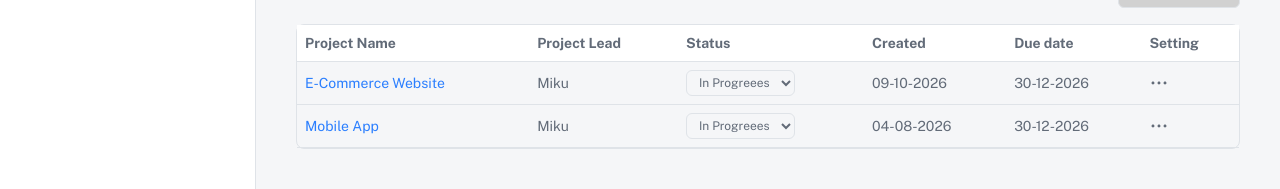
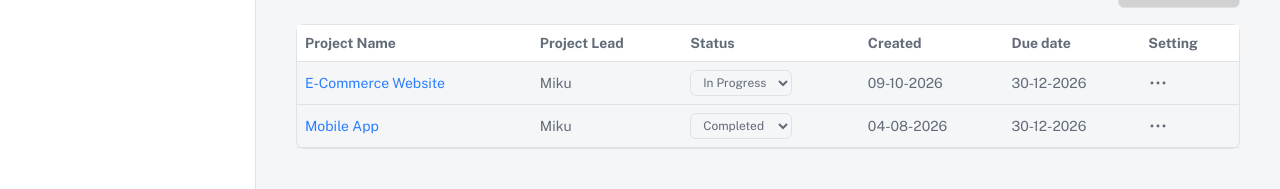
Before and after one commit to Chiku23/taskpad-ui, a React (Vite) app: page /organization/1/project in a window 1280 px wide. Shown: the part 243-432 px from the top of the page. Built offline with nearby package versions, Linux system fonts and the light colour scheme.

Commit message:
fixed typos, improved modal forms and some minor changes

```diff
--- a/src/components/layouts/Sidebar.tsx
+++ b/src/components/layouts/Sidebar.tsx
@@ -10,6 +10,7 @@ import { FaAngleDown } from "react-icons/fa6";
 import { useState } from "react";
 import { HiOutlineOfficeBuilding } from "react-icons/hi";
 import { MdOutlineFolderOpen } from "react-icons/md";
+import {PROJECTS} from "../../seed/project.ts";
 
 
 interface SidebarProps {
@@ -49,12 +50,6 @@ const NAV_ITEMS = [
 const ORGANIZATIONS = [
   { id: "1", name: "Zeta Corporation" },
   { id: "2", name: "Stark Pvt. ltd." },
-];
-
-const PROJECTS = [
-  { id: "1", name: "E-Commerce Website", organizationId: "1" },
-  { id: "2", name: "Mobile App", organizationId: "1" },
-  { id: "3", name: "AI Chatbot", organizationId: "2" },
 ];
 
 export const Sidebar = ({ isOpen }: SidebarProps) => {
@@ -149,7 +144,6 @@ export const Sidebar = ({ isOpen }: SidebarProps) => {
                         <div className={`flex items-center justify-between rounded-md p-1.5 ${
                           isOrgActive ? "bg-app-item-active/50 text-text-main" : "hover:bg-app-item-hover"
                         }`}>
-                          <Link to={`/organization/${org.id}`} className="flex items-center gap-2 flex-1 min-w-0">
                             <button
                               type="button"
                               onClick={(e) => toggleSubDropdown(e, org.id)}
@@ -157,6 +151,7 @@ export const Sidebar = ({ isOpen }: SidebarProps) => {
                             >
                               <FaAngleDown className={`size-3 ${isSubOpen ? "rotate-0" : "-rotate-90"}`} />
                             </button>
+                          <Link to={`/organization/${org.id}`} className="flex items-center gap-2 flex-1 min-w-0">
                             <HiOutlineOfficeBuilding className="size-4 text-text-ghost shrink-0" />
                             <span className="truncate text-xs">{org.name}</span>
                           </Link>
--- a/src/features/dashboard/components/CreateTaskModal.tsx
+++ b/src/features/dashboard/components/CreateTaskModal.tsx
@@ -1,9 +1,13 @@
+import React from "react";
 import { PROJECTS } from "../../../seed/project.ts";
+
 interface CreateProjectModalProps {
   onSuccess: () => void;
 }
+
 export const CreateTaskModal = ({ onSuccess }: CreateProjectModalProps) => {
-  const handleSubmit = () => {
+  const handleSubmit = (e: React.SubmitEvent) => {
+    e.preventDefault();
     onSuccess();
   };
   return (
@@ -17,6 +21,7 @@ export const CreateTaskModal = ({ onSuccess }: CreateProjectModalProps) => {
           Task title
         </label>
         <input
+        id="task-title"
           className="text-text-main text-sm border border-app-border bg-app-input-bg px-4 py-2 rounded-lg font-semibold w-full outline-none"
           type="text"
           placeholder="e.g. Fix loading state in Login"
@@ -29,6 +34,7 @@ export const CreateTaskModal = ({ onSuccess }: CreateProjectModalProps) => {
           Project
         </label>
         <select
+          id="project-name"
           name="project"
           defaultValue=""
           className="text-text-ghost text-sm border border-app-border bg-app-input-bg px-3 py-2 rounded-lg font-semibold w-full outline-none"
@@ -47,6 +53,7 @@ export const CreateTaskModal = ({ onSuccess }: CreateProjectModalProps) => {
           Description
         </label>
         <textarea
+          id="description"
           className="text-text-main text-sm border border-app-border bg-app-input-bg px-4 py-2 h-30 rounded-lg font-semibold w-full outline-none"
           placeholder="Add description"
           required
--- a/src/features/organization/components/CreateOrganizationModal.tsx
+++ b/src/features/organization/components/CreateOrganizationModal.tsx
@@ -20,6 +20,7 @@ export const CreateOrganizationModal = ({ onSuccess }: CreateOrganizationModalPr
           Organization Name
         </label>
         <input
+          id="org-name"
           className="text-text-main text-sm border border-app-border bg-app-input-bg px-4 py-2 rounded-lg font-semibold w-full outline-none"
           type="text"
           placeholder="e.g. Zeta pvt. ltd."
--- a/src/features/organization/components/CreateProjectModal.tsx
+++ b/src/features/organization/components/CreateProjectModal.tsx
@@ -1,11 +1,13 @@
+import type React from "react";
+
 interface CreateProjectModalProps {
     onSuccess: () => void;
 }
 export const CreateProjectModal = ({onSuccess}: CreateProjectModalProps) => {
 
-    const handleSubmit = () => {
-
-        onSuccess();
+    const handleSubmit = (e: React.SubmitEvent) => {
+      e.preventDefault();
+      onSuccess();
     }
   return (
     <form onSubmit={handleSubmit} className="flex flex-col gap-4">
@@ -15,6 +17,7 @@ export const CreateProjectModal = ({onSuccess}: CreateProjectModalProps) => {
           Project Name
         </label>
         <input
+          id="project-name"
           className="text-text-main text-sm border border-app-border bg-app-input-bg px-4 py-2 rounded-lg font-semibold w-full outline-none"
           type="text"
           placeholder="e.g. Zeta pvt. ltd."
@@ -24,6 +27,7 @@ export const CreateProjectModal = ({onSuccess}: CreateProjectModalProps) => {
           Project Leader
         </label>
         <input
+          id="project-lead"
           className="text-text-main text-sm border border-app-border bg-app-input-bg px-4 py-2 rounded-lg font-semibold w-full outline-none"
           type="text"
           placeholder="e.g Priyabrat sahu"
@@ -35,7 +39,7 @@ export const CreateProjectModal = ({onSuccess}: CreateProjectModalProps) => {
         type="submit"
         className="mt-6 w-full bg-app-button hover:bg-app-button-hover text-black font-semibold rounded-lg px-4 py-2 text-sm cursor-pointer"
       >
-        Create Organization
+        Add Project
       </button>
     </form>
   );
--- a/src/features/organization/pages/ProjectListPage.tsx
+++ b/src/features/organization/pages/ProjectListPage.tsx
@@ -44,8 +44,11 @@ export const ProjectListPage = () => {
                 </td>
                 <td className="p-2">{project.lead}</td>
                 <td className="p-2 text-xs">
-                  <select name="status" className="border border-app-border rounded-md px-2 py-1 outline-none cursor-pointer">
-                    <option value="In-progress">In Progreees</option>
+                  <select
+                  name="status"
+                  className="border border-app-border rounded-md px-2 py-1 outline-none cursor-pointer"
+                  defaultValue={project.status}>
+                    <option value="In-progress">In Progress</option>
                     <option value="Pending">Pending</option>
                     <option value="Completed">Completed</option>
                   </select>
--- a/src/stores/useModalStore.ts
+++ b/src/stores/useModalStore.ts
@@ -3,8 +3,8 @@ import {create} from "zustand";
 type ModalType = "create_project" | "create_task" | "create_organization";
 interface ModalState{
     activeModal: ModalType | null;
-    modalData: any; //stores project data
-    openModal: (modalType: ModalType, data?:any) => void;
+    modalData: unknown; //stores project data
+    openModal: (modalType: ModalType, data?:unknown) => void;
     closeModal:  () => void;
 }
 export const useModalStore = create<ModalState>((set) => ({
```
